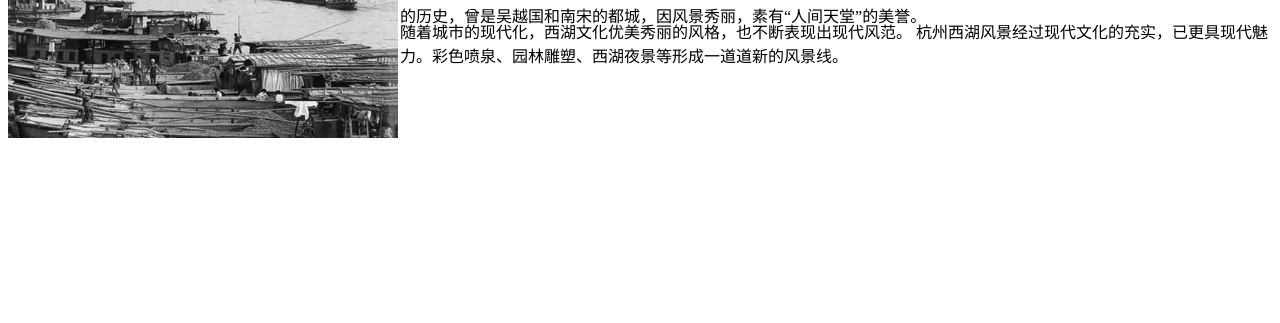
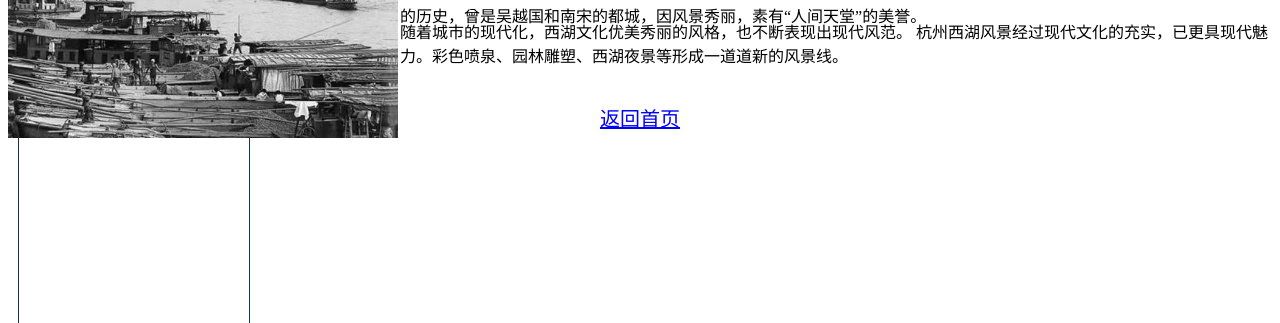
Before and after one commit to wodewaitao/ex5, a plain HTML site: page index.html in a window 1280 px wide. Shown: the part 477-800 px from the top of the page. Drawn offline with Linux system fonts and the light colour scheme.

Commit message:
Update index.html

```diff
--- a/index.html
+++ b/index.html
@@ -115,6 +115,31 @@
 				#imgTwo{
 					left:-390px;
 				}
+			a:link {
+				  		color:blue;
+				  		text-decoration:underline;
+						}
+
+						a:visited {
+				  		color:grey;
+				  		text-decoration:none;
+						}
+
+						a:hover {
+				  		color:black;
+				  		text-decoration:none;
+						}
+
+						a:active {
+				  		color: white;
+				  		text-decoration:none;
+						}
+						.center{
+							margin-top: 580px;
+							text-align: center;
+							font-size: 20px;
+
+						}
 
 
 	</style>
@@ -184,5 +209,9 @@
 			<p style="top:480px;left:400px;position:fixed;">随着城市的现代化，西湖文化优美秀丽的风格，也不断表现出现代风范。
 			杭州西湖风景经过现代文化的充实，已更具现代魅力。彩色喷泉、园林雕塑、西湖夜景等形成一道道新的风景线。</p>
 		</div>
+		<div class="center">
+		 <a href="https://wodewaitao.github.io/ex333/index.html" target="_blank">返回首页</a>
+		</div>
+
 
 </body>
```
